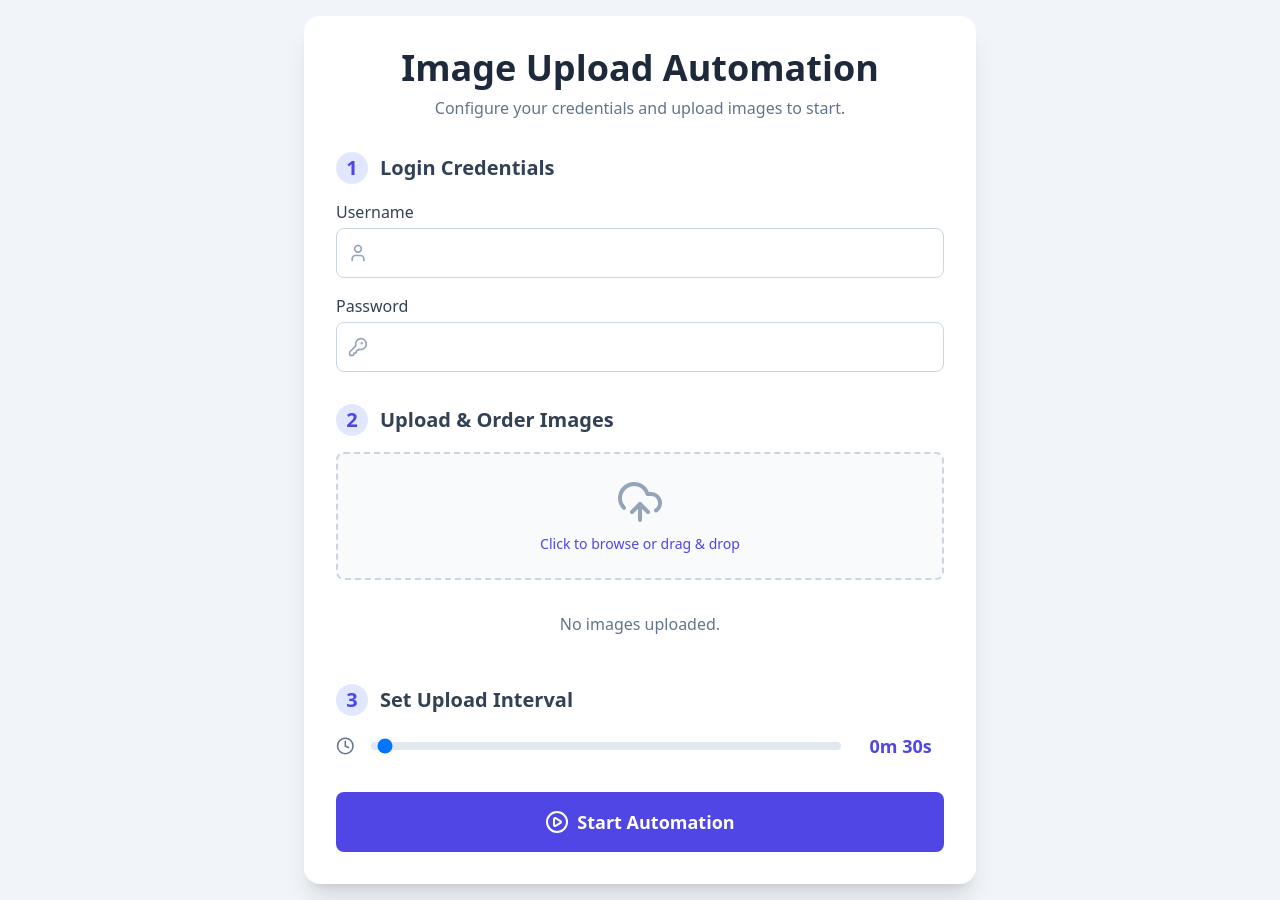
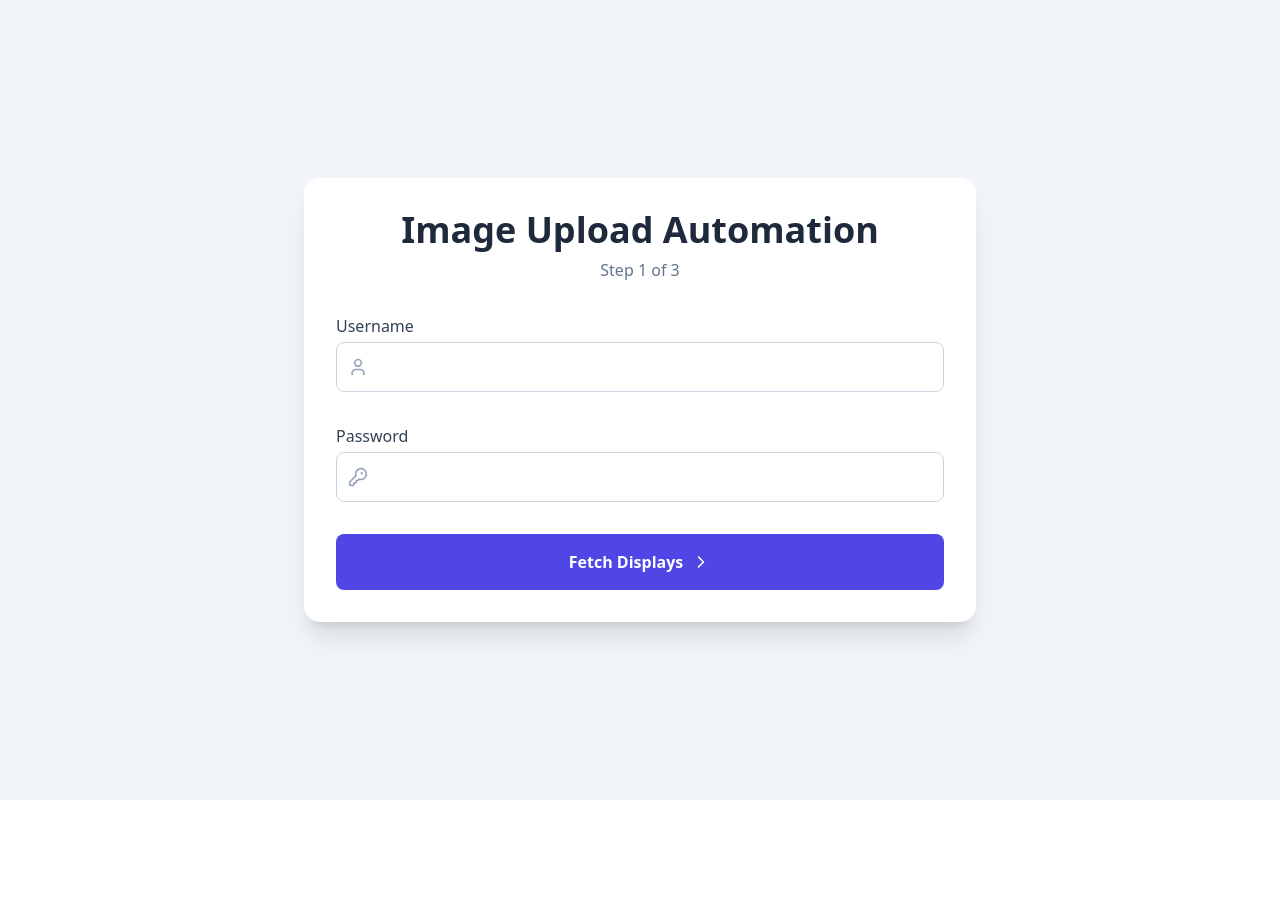
Before and after one commit to dripdontkillmyvibe/my-uploader-frontend, a React (Create React App) app: page / in a window 1280 px wide. After the commit the page ends 800 px from the top, so only its background shows below. Built offline with nearby package versions, Linux system fonts and the light colour scheme.

Commit message:
Update App.js

```diff
--- a/src/App.js
+++ b/src/App.js
@@ -1,37 +1,97 @@
 import React, { useState, useRef } from 'react';
-import { User, KeyRound, UploadCloud, GripVertical, Clock, PlayCircle, X } from 'lucide-react';
+import { User, KeyRound, UploadCloud, GripVertical, Clock, PlayCircle, X, ChevronRight, ListVideo } from 'lucide-react';
 
 // --- Main App Component ---
 export default function App() {
   // --- State Management ---
+  const [appStep, setAppStep] = useState('credentials'); // credentials, selectDisplay, upload
   const [username, setUsername] = useState('');
   const [password, setPassword] = useState('');
+  const [displayOptions, setDisplayOptions] = useState([]);
+  const [selectedDisplay, setSelectedDisplay] = useState('');
   const [images, setImages] = useState([]);
-  const [interval, setInterval] = useState(30); // Default interval in seconds
+  const [interval, setInterval] = useState(30);
   const [status, setStatus] = useState('idle'); // idle, processing, success, error
   const [message, setMessage] = useState('');
 
-  // Ref for drag-and-drop functionality
   const dragItem = useRef(null);
   const dragOverItem = useRef(null);
 
   // --- Handlers ---
+  const handleFetchDisplays = async () => {
+    if (!username || !password) {
+      setStatus('error');
+      setMessage('Please enter a username and password.');
+      return;
+    }
+    setStatus('processing');
+    setMessage('Logging in and fetching your displays...');
+    try {
+      const response = await fetch('https://my-uploader-backend.onrender.com/fetch-displays', {
+        method: 'POST',
+        headers: { 'Content-Type': 'application/json' },
+        body: JSON.stringify({ username, password }),
+      });
+      const options = await response.json();
+      if (!response.ok) {
+        throw new Error(options.message || 'Failed to fetch.');
+      }
+      if (options.length === 0) {
+        setStatus('error');
+        setMessage('No displays found for this user.');
+        return;
+      }
+      setDisplayOptions(options);
+      setSelectedDisplay(options[0].value); // Default to the first option
+      setAppStep('selectDisplay');
+      setStatus('idle');
+      setMessage('');
+    } catch (error) {
+      setStatus('error');
+      setMessage(error.message);
+    }
+  };
+
+  const handleStartAutomation = async () => {
+    if (!selectedDisplay || images.length === 0) {
+      setStatus('error');
+      setMessage('Please select a display and upload at least one image.');
+      return;
+    }
+    setStatus('processing');
+    setMessage('Sending job to the automation server...');
+    const formData = new FormData();
+    formData.append('username', username);
+    formData.append('password', password);
+    formData.append('interval', interval);
+    formData.append('displayValue', selectedDisplay);
+    images.forEach(img => formData.append('images', img.file));
+
+    try {
+      const response = await fetch('https://my-uploader-backend.onrender.com/start-automation', {
+        method: 'POST',
+        body: formData,
+      });
+      const result = await response.json();
+      if (!response.ok) throw new Error(result.message);
+      setStatus('success');
+      setMessage(result.message);
+    } catch (error) {
+      setStatus('error');
+      setMessage(error.message);
+    }
+  };
 
   const handleFileChange = (e) => {
     const files = Array.from(e.target.files);
     const newImages = files.map(file => ({
-      file,
-      id: Math.random().toString(36).substring(2, 9),
-      preview: URL.createObjectURL(file)
+      file, id: Math.random().toString(36).substring(2, 9), preview: URL.createObjectURL(file)
     }));
     setImages(prev => [...prev, ...newImages]);
   };
 
-  const removeImage = (id) => {
-    setImages(prev => prev.filter(image => image.id !== id));
-  };
+  const removeImage = (id) => setImages(prev => prev.filter(image => image.id !== id));
 
-  // --- Drag and Drop Handlers ---
   const handleDragSort = () => {
     let _images = [...images];
     const draggedItemContent = _images.splice(dragItem.current, 1)[0];
@@ -41,158 +101,68 @@ export default function App() {
     setImages(_images);
   };
 
-  const handleStartAutomation = async () => {
-    if (!username || !password || images.length === 0) {
-      setStatus('error');
-      setMessage('Please fill in all fields and upload at least one image.');
-      return;
-    }
-
-    setStatus('processing');
-    setMessage('Preparing to start automation...');
-
-    const formData = new FormData();
-    formData.append('username', username);
-    formData.append('password', password);
-    formData.append('interval', interval);
-    images.forEach(img => {
-      formData.append('images', img.file);
-    });
-
-    try {
-      // IMPORTANT: Make sure this URL is correct and points to your Render backend.
-      const response = await fetch('https://my-uploader-backend.onrender.com/start-automation', {
-        method: 'POST',
-        body: formData,
-      });
-
-      const result = await response.json();
-      if(response.ok) {
-        setStatus('success');
-        setMessage(result.message);
-      } else {
-        setStatus('error');
-        setMessage(`Error from server: ${result.message}`);
-      }
-    } catch (error) {
-      console.error("Fetch error:", error);
-      setStatus('error');
-      // Provide a more specific error message for network failures
-      if (error instanceof TypeError && error.message === 'Failed to fetch') {
-        setMessage('Network error: Could not connect to the server. Please check the server URL and ensure the backend is running.');
-      } else {
-        setMessage('An unknown error occurred while connecting to the server.');
-      }
+  const renderStep = () => {
+    switch (appStep) {
+      case 'credentials':
+        return (
+          <>
+            <div>
+              <label className="font-medium text-slate-700 block mb-1">Username</label>
+              <div className="relative"><User className="absolute left-3 top-1/2 -translate-y-1/2 w-5 h-5 text-slate-400"/><input type="text" value={username} onChange={e => setUsername(e.target.value)} className="w-full pl-10 p-3 border border-slate-300 rounded-lg focus:ring-2 focus:ring-indigo-500"/></div>
+            </div>
+            <div>
+              <label className="font-medium text-slate-700 block mb-1">Password</label>
+              <div className="relative"><KeyRound className="absolute left-3 top-1/2 -translate-y-1/2 w-5 h-5 text-slate-400"/><input type="password" value={password} onChange={e => setPassword(e.target.value)} className="w-full pl-10 p-3 border border-slate-300 rounded-lg focus:ring-2 focus:ring-indigo-500"/></div>
+            </div>
+            <button onClick={handleFetchDisplays} disabled={status === 'processing'} className="w-full bg-indigo-600 text-white font-bold py-4 px-4 rounded-lg flex items-center justify-center hover:bg-indigo-700 transition-all disabled:bg-slate-400">
+              {status === 'processing' ? 'Fetching...' : 'Fetch Displays'} <ChevronRight className="ml-2 w-5 h-5"/>
+            </button>
+          </>
+        );
+      case 'selectDisplay':
+        return (
+          <>
+            <div>
+              <label className="font-medium text-slate-700 block mb-1">Select a Display</label>
+              <div className="relative"><ListVideo className="absolute left-3 top-1/2 -translate-y-1/2 w-5 h-5 text-slate-400"/><select value={selectedDisplay} onChange={e => setSelectedDisplay(e.target.value)} className="w-full pl-10 p-3 border border-slate-300 rounded-lg focus:ring-2 focus:ring-indigo-500 appearance-none bg-white"><option value="" disabled>-- Choose a Display --</option>{displayOptions.map(opt => <option key={opt.value} value={opt.value}>{opt.text}</option>)}</select></div>
+            </div>
+            <button onClick={() => setAppStep('upload')} className="w-full bg-indigo-600 text-white font-bold py-4 px-4 rounded-lg flex items-center justify-center hover:bg-indigo-700 transition-all">
+              Next: Upload Images <ChevronRight className="ml-2 w-5 h-5"/>
+            </button>
+            <button onClick={() => setAppStep('credentials')} className="text-sm text-slate-500 hover:text-indigo-600 text-center w-full">Back to Login</button>
+          </>
+        );
+      case 'upload':
+        return (
+          <>
+            <div>
+              <h2 className="text-xl font-semibold text-slate-700 flex items-center mb-4"><span className="text-indigo-600 bg-indigo-100 rounded-full w-8 h-8 flex items-center justify-center mr-3">2</span>Upload & Order Images</h2>
+              <div className="border-2 border-dashed border-slate-300 rounded-lg p-6 text-center bg-slate-50 hover:bg-slate-100 transition"><UploadCloud className="mx-auto h-12 w-12 text-slate-400" /><input type="file" multiple onChange={handleFileChange} id="file-upload" className="hidden" accept="image/*" /><label htmlFor="file-upload" className="mt-2 block text-sm font-medium text-indigo-600 hover:text-indigo-500 cursor-pointer">Click to browse or drag & drop</label></div>
+              <div className="mt-4 space-y-2 max-h-60 overflow-y-auto">{images.map((item, index) => (<div key={item.id} draggable onDragStart={() => dragItem.current = index} onDragEnter={() => dragOverItem.current = index} onDragEnd={handleDragSort} onDragOver={(e) => e.preventDefault()} className="flex items-center p-2 bg-white border rounded-lg shadow-sm cursor-grab active:cursor-grabbing"><GripVertical className="w-5 h-5 text-slate-400 mr-2" /><img src={item.preview} alt="preview" className="w-12 h-12 rounded-md object-cover mr-4" /><span className="flex-grow text-sm font-medium text-slate-700 truncate">{item.file.name}</span><button onClick={() => removeImage(item.id)} className="p-1 text-slate-400 hover:text-red-500 hover:bg-red-100 rounded-full"><X className="w-5 h-5" /></button></div>))}</div>
+            </div>
+            <div>
+              <h2 className="text-xl font-semibold text-slate-700 flex items-center mb-4"><span className="text-indigo-600 bg-indigo-100 rounded-full w-8 h-8 flex items-center justify-center mr-3">3</span>Set Upload Interval</h2>
+              <div className="flex items-center space-x-4"><Clock className="w-6 h-6 text-slate-500" /><input type="range" min="5" max="1800" step="5" value={interval} onChange={(e) => setInterval(e.target.value)} className="w-full h-2 bg-slate-200 rounded-lg appearance-none cursor-pointer" /><span className="font-bold text-indigo-600 text-lg w-28 text-center">{Math.floor(interval / 60)}m {interval % 60}s</span></div>
+            </div>
+            <button onClick={handleStartAutomation} disabled={status === 'processing'} className="w-full bg-green-600 text-white font-bold py-4 px-4 rounded-lg flex items-center justify-center hover:bg-green-700 transition-all disabled:bg-slate-400">
+              {status === 'processing' ? 'Processing...' : 'Start Automation'} <PlayCircle className="ml-2"/>
+            </button>
+            <button onClick={() => setAppStep('selectDisplay')} className="text-sm text-slate-500 hover:text-indigo-600 text-center w-full">Back to Display Selection</button>
+          </>
+        );
+      default: return null;
     }
   };
 
   return (
     <div className="bg-slate-100 min-h-screen font-sans flex items-center justify-center p-4">
       <div className="w-full max-w-2xl mx-auto bg-white rounded-2xl shadow-xl p-8 space-y-8">
-
         <header className="text-center">
           <h1 className="text-4xl font-bold text-slate-800">Image Upload Automation</h1>
-          <p className="text-slate-500 mt-2">Configure your credentials and upload images to start.</p>
+          <p className="text-slate-500 mt-2">Step {appStep === 'credentials' ? 1 : appStep === 'selectDisplay' ? 2 : 3} of 3</p>
         </header>
-
-        {/* --- Step 1: Credentials --- */}
-        <div className="space-y-4">
-          <h2 className="text-xl font-semibold text-slate-700 flex items-center"><span className="text-indigo-600 bg-indigo-100 rounded-full w-8 h-8 flex items-center justify-center mr-3">1</span>Login Credentials</h2>
-          <div>
-            <label className="font-medium text-slate-700 block mb-1">Username</label>
-            <div className="relative">
-              <User className="absolute left-3 top-1/2 -translate-y-1/2 w-5 h-5 text-slate-400"/>
-              <input type="text" value={username} onChange={e => setUsername(e.target.value)} className="w-full pl-10 p-3 border border-slate-300 rounded-lg focus:ring-2 focus:ring-indigo-500 focus:border-indigo-500 transition"/>
-            </div>
-          </div>
-          <div>
-            <label className="font-medium text-slate-700 block mb-1">Password</label>
-            <div className="relative">
-              <KeyRound className="absolute left-3 top-1/2 -translate-y-1/2 w-5 h-5 text-slate-400"/>
-              <input type="password" value={password} onChange={e => setPassword(e.target.value)} className="w-full pl-10 p-3 border border-slate-300 rounded-lg focus:ring-2 focus:ring-indigo-500 focus:border-indigo-500 transition"/>
-            </div>
-          </div>
-        </div>
-
-        {/* --- Step 2: Image Upload & Reorder --- */}
-        <div>
-          <h2 className="text-xl font-semibold text-slate-700 flex items-center mb-4"><span className="text-indigo-600 bg-indigo-100 rounded-full w-8 h-8 flex items-center justify-center mr-3">2</span>Upload & Order Images</h2>
-          <div className="border-2 border-dashed border-slate-300 rounded-lg p-6 text-center bg-slate-50 hover:bg-slate-100 transition">
-            <UploadCloud className="mx-auto h-12 w-12 text-slate-400" />
-            <input type="file" multiple onChange={handleFileChange} id="file-upload" className="hidden" accept="image/*" />
-            <label htmlFor="file-upload" className="mt-2 block text-sm font-medium text-indigo-600 hover:text-indigo-500 cursor-pointer">
-              Click to browse or drag & drop
-            </label>
-          </div>
-          <div className="mt-4 space-y-2">
-            {images.length === 0 && <p className="text-center text-slate-500 p-4">No images uploaded.</p>}
-            {images.map((item, index) => (
-              <div
-                key={item.id}
-                draggable
-                onDragStart={() => dragItem.current = index}
-                onDragEnter={() => dragOverItem.current = index}
-                onDragEnd={handleDragSort}
-                onDragOver={(e) => e.preventDefault()}
-                className="flex items-center p-2 bg-white border rounded-lg shadow-sm cursor-grab active:cursor-grabbing"
-              >
-                <GripVertical className="w-5 h-5 text-slate-400 mr-2" />
-                <img src={item.preview} alt="preview" className="w-12 h-12 rounded-md object-cover mr-4" />
-                <span className="flex-grow text-sm font-medium text-slate-700 truncate">{item.file.name}</span>
-                <button onClick={() => removeImage(item.id)} className="p-1 text-slate-400 hover:text-red-500 hover:bg-red-100 rounded-full">
-                  <X className="w-5 h-5" />
-                </button>
-              </div>
-            ))}
-          </div>
-        </div>
-
-        {/* --- Step 3: Set Interval --- */}
-        <div>
-           <h2 className="text-xl font-semibold text-slate-700 flex items-center mb-4"><span className="text-indigo-600 bg-indigo-100 rounded-full w-8 h-8 flex items-center justify-center mr-3">3</span>Set Upload Interval</h2>
-           <div className="flex items-center space-x-4">
-             <Clock className="w-6 h-6 text-slate-500" />
-             <input
-               type="range"
-               min="5"
-               max="1800"
-               step="5"
-               value={interval}
-               onChange={(e) => setInterval(e.target.value)}
-               className="w-full h-2 bg-slate-200 rounded-lg appearance-none cursor-pointer"
-             />
-             <span className="font-bold text-indigo-600 text-lg w-28 text-center">{Math.floor(interval / 60)}m {interval % 60}s</span>
-           </div>
-        </div>
-
-        {/* --- Step 4: Start --- */}
-        <div>
-          <button
-            onClick={handleStartAutomation}
-            disabled={status === 'processing'}
-            className="w-full bg-indigo-600 text-white font-bold py-4 px-4 rounded-lg flex items-center justify-center hover:bg-indigo-700 transition-all duration-300 disabled:bg-slate-400 disabled:cursor-not-allowed transform hover:scale-105 active:scale-100 text-lg"
-          >
-            {status === 'processing' ? (
-              <>
-                <svg className="animate-spin -ml-1 mr-3 h-5 w-5 text-white" xmlns="http://www.w3.org/2000/svg" fill="none" viewBox="0 0 24 24">
-                  <circle className="opacity-25" cx="12" cy="12" r="10" stroke="currentColor" strokeWidth="4"></circle>
-                  <path className="opacity-75" fill="currentColor" d="M4 12a8 8 0 018-8V0C5.373 0 0 5.373 0 12h4zm2 5.291A7.962 7.962 0 014 12H0c0 3.042 1.135 5.824 3 7.938l3-2.647z"></path>
-                </svg>
-                Processing...
-              </>
-            ) : (
-              <>
-                <PlayCircle className="mr-2"/>
-                Start Automation
-              </>
-            )}
-          </button>
-          {message && (
-            <p className={`text-center mt-4 text-sm font-medium ${status === 'error' ? 'text-red-600' : 'text-green-600'}`}>
-              {message}
-            </p>
-          )}
-        </div>
+        {renderStep()}
+        {message && (<p className={`text-center mt-4 text-sm font-medium ${status === 'error' ? 'text-red-600' : 'text-green-600'}`}>{message}</p>)}
       </div>
     </div>
   );
```
